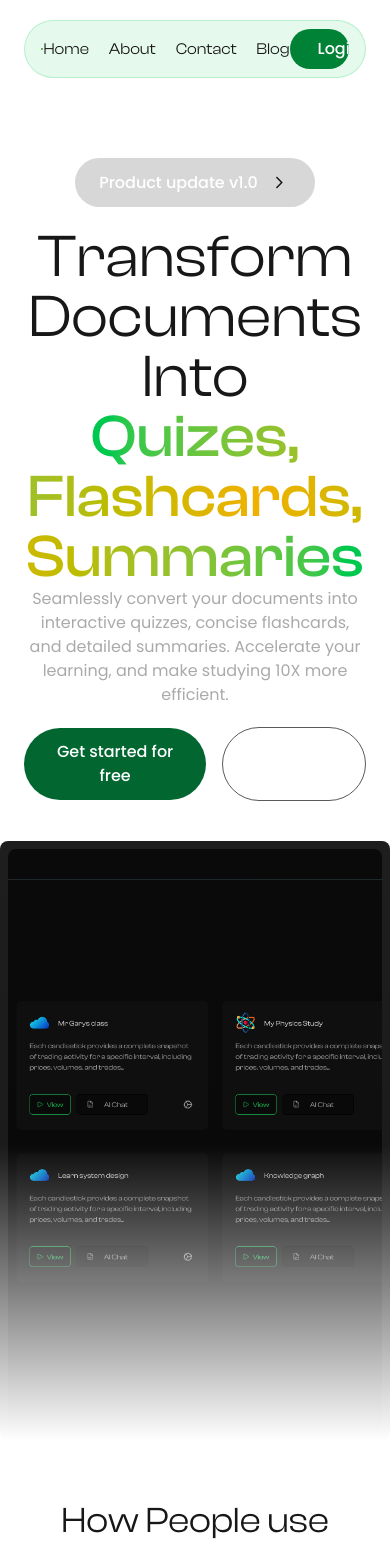
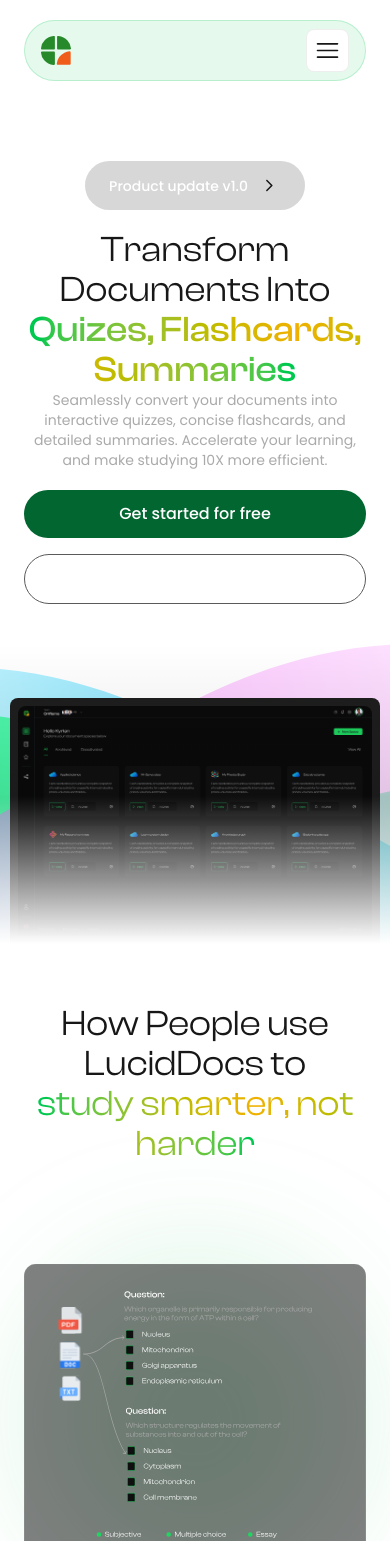
Before and after one commit to Codebee50/luciddocs-frontend, a Next.js app: page / in a window 390 px wide. Shown: the top 1541 px of the page. Built offline with nearby package versions, Linux system fonts and the light colour scheme.

Commit message:
make landing page responsive

```diff
--- a/components/Nav.tsx
+++ b/components/Nav.tsx
@@ -1,6 +1,7 @@
 import React from "react";
 import Image from "next/image";
 import Link from "next/link";
+import { RxHamburgerMenu } from "react-icons/rx";
 
 const Nav = () => {
   const navItems = [
@@ -22,14 +23,14 @@
     },
   ];
   return (
-    <div className="flex flex-row justify-between w-full max-w-[1000px] mx-auto bg-green-500/10 border border-green-500/20 backdrop-blur-sm rounded-full px-4 py-2">
+    <div className="flex flex-row items-center justify-between w-full max-w-[1000px] mx-auto bg-green-500/10 border border-green-500/20 backdrop-blur-sm rounded-full px-4 py-2">
       <div className="flex flex-row items-center gap-6">
         <div className="flex items-center gap-2">
           <Image src="/lucidlogo.svg" alt="logo" width={30} height={30} />
         </div>
       </div>
 
-      <div className="flex items-center gap-5">
+      <div className="flex items-center gap-5 max-sm:hidden">
         {navItems.map((item) => (
           <Link
             href={item.href}
@@ -41,25 +42,13 @@
         ))}
       </div>
 
-      {/* <Link
-        href="/login"
-        className="font-clash bg-green-500 px-6 py-2 rounded-lg text-background font-medium"
-      >
-        Login
-      </Link> */}
-
-      {/* <Link
-        href="/login"
-        className="relative inline-flex items-center justify-center px-10 py-3 overflow-hidden font-mono font-medium tracking-tighter text-white bg-gray-600/30 rounded-lg group"
-      >
-        <span className="absolute w-0 h-0 transition-all duration-500 ease-out bg-green-500 rounded-full group-hover:w-56 group-hover:h-56"></span>
-        <span className="absolute inset-0 w-full h-full -mt-1 rounded-lg opacity-30 bg-gradient-to-b from-transparent via-transparent to-gray-700"></span>
-        <span className="relative">Login</span>
-      </Link> */}
+      <div className="bg-background rounded-lg p-2 border border-denary/20 max-sm:block hidden">
+        <RxHamburgerMenu size={25} />
+      </div>
 
       <Link
         href="/login"
-        className="relative rounded-full px-7 py-2 overflow-hidden group bg-green-700 relative hover:bg-gradient-to-r hover:from-green-500 hover:to-green-400 text-white hover:ring-2 hover:ring-offset-2 hover:ring-green-400 transition-all ease-out duration-300"
+        className="relative max-sm:hidden rounded-full px-7 py-2 overflow-hidden group bg-green-700 relative hover:bg-gradient-to-r hover:from-green-500 hover:to-green-400 text-white hover:ring-2 hover:ring-offset-2 hover:ring-green-400 transition-all ease-out duration-300"
       >
         <span className="absolute right-0 w-8 h-32 -mt-12 transition-all duration-1000 transform translate-x-12 bg-white opacity-10 rotate-12 group-hover:-translate-x-40 ease"></span>
         <span className="relative text-white font-medium">Login</span>
--- a/components/landing/BenefitBlock.tsx
+++ b/components/landing/BenefitBlock.tsx
@@ -54,8 +54,8 @@
       viewport={{ once: true, amount: 0.2 }}
     >
       <div
-        className={`flex flex-row items-center justify-between gap-10 ${
-          direction === "right" ? "flex-row-reverse" : ""
+        className={`flex flex-col md:flex-row items-center justify-between gap-10 ${
+          direction === "right" ? "flex-col md:flex-row-reverse" : ""
         }`}
       >
         <motion.div className="relative w-full flex-1" variants={imageVariant}>
--- a/sections/Benefits.jsx
+++ b/sections/Benefits.jsx
@@ -64,19 +64,19 @@
           viewport={{ once: true, amount: 0.15 }}
         >
           <motion.div
-            className="flex flex-3 min-h-[400px] bg-[#101011] rounded-lg flex-row items-center gap-4 pl-8"
+            className="flex flex-3 min-h-[400px] bg-[#101011] rounded-lg flex-col md:flex-row items-center gap-4 pl-8"
             initial={{ opacity: 0, scale: 0.97, x: -30 }}
             whileInView={{ opacity: 1, scale: 1, x: 0 }}
             transition={{ duration: 0.8, ease: "easeOut", delay: 0.1 }}
             viewport={{ once: true, amount: 0.2 }}
           >
             <motion.div
-              className="flex flex-col flex-1 gap-6"
+              className="flex flex-col flex-1 gap-6 py-7"
               variants={{
                 hidden: {},
                 visible: {
-                  transition: { staggerChildren: 0.12 }
-                }
+                  transition: { staggerChildren: 0.12 },
+                },
               }}
               initial="hidden"
               whileInView="visible"
@@ -105,7 +105,7 @@
               </motion.div>
 
               <motion.h1
-                className="text-white text-4xl font-clash gradient-text"
+                className="text-white text-2xl sm:text-4xl font-clash gradient-text"
                 initial={{ opacity: 0, y: 30 }}
                 animate={{ opacity: 1, y: 0 }}
                 transition={{ duration: 0.7, ease: "easeOut", delay: 0.34 }}
--- a/sections/HeroSection.tsx
+++ b/sections/HeroSection.tsx
@@ -62,7 +62,7 @@
               variants={fadeUpVariant as Variants}
             >
               <motion.p
-                className="font-medium text-white"
+                className="font-medium text-white max-sm:text-sm"
                 variants={fadeVariant as Variants}
                 transition={{ delay: 0.15 }}
               >
@@ -76,7 +76,7 @@
               </motion.span>
             </motion.div>
             <motion.h1
-              className="text-6xl text-center mt-5 capitalize font-clash"
+              className="text-4xl md:text-6xl text-center mt-5 capitalize font-clash"
               variants={fadeUpVariant as Variants}
               transition={{ delay: 0.23 }}
             >
@@ -92,19 +92,21 @@
               </span>
             </h1> */}
             <motion.p
-              className="text-center max-w-[700px] mx-auto text-[#AAAAAA]"
+              className="text-center max-w-[700px] mx-auto text-[#AAAAAA] max-sm:text-sm"
               variants={fadeUpVariant as Variants}
               transition={{ delay: 0.34 }}
             >
-              Seamlessly convert your documents into interactive quizzes, concise flashcards, and detailed summaries. Accelerate your learning, and make studying 10X more efficient.
+              Seamlessly convert your documents into interactive quizzes,
+              concise flashcards, and detailed summaries. Accelerate your
+              learning, and make studying 10X more efficient.
             </motion.p>
             <motion.div
-              className="flex flex-row items-center justify-center gap-4 mt-5"
+              className="flex flex-row items-center justify-center gap-4 mt-5 flex-wrap"
               variants={fadeUpVariant as Variants}
               transition={{ delay: 0.48 }}
             >
               <motion.button
-                className="bg-green-800 text-white px-6 py-3 rounded-full font-medium"
+                className="bg-green-800 text-white px-6 py-3 rounded-full font-medium text-nowrap max-sm:w-full"
                 variants={popVariant as Variants}
                 whileHover={{ scale: 1.04 }}
                 whileTap={{ scale: 0.98 }}
@@ -112,7 +114,7 @@
                 Get started for free
               </motion.button>
               <motion.button
-                className="bg-transparent border border-[#5A5A5A] text-white px-6 py-3 rounded-full font-medium"
+                className="bg-transparent border border-[#5A5A5A] text-white px-6 py-3 rounded-full font-medium text-nowrap max-sm:w-full"
                 variants={popVariant as Variants}
                 whileHover={{ scale: 1.04 }}
                 whileTap={{ scale: 0.98 }}
@@ -138,12 +140,12 @@
             alt="hero-section-image"
             width={1000}
             height={1000}
-            className="w-full min-h-[500px] object-cover object-top z-0"
+            className="w-full min-h-[300px] lg:min-h-[500px] object-cover object-top z-0"
           />
         </motion.div>
 
         <motion.div
-          className="w-full max-w-[1000px] mx-auto h-[80vh] max-h-[600px] rounded-lg p-2 z-10 bg-[#1E1E1E] self-end"
+          className="w-[95%] lg:w-full max-w-[1000px] mx-auto lg:h-[80vh] max-h-[600px] rounded-t-lg p-2 z-10 bg-[#1E1E1E] self-end "
           initial={{ opacity: 0, y: 60, scale: 0.98 }}
           whileInView={{ opacity: 1, y: 0, scale: 1 }}
           transition={{ duration: 0.92, ease: "easeOut", delay: 0.2 }}
@@ -154,12 +156,12 @@
             alt="hero-section-image"
             width={1000}
             height={1000}
-            className="w-full h-full object-cover object-top rounded-lg"
+            className="w-full h-full object-cover object-top rounded-t-lg"
           />
         </motion.div>
 
         <motion.div
-          className="bg-linear-to-b from-transparent via-black/10 to-background absolute inset-0 z-10"
+          className="bg-linear-to-b from-transparent via-black/10 to-background absolute inset-0 z-20"
           initial={{ opacity: 0 }}
           animate={{ opacity: 1 }}
           transition={{ duration: 1.2, ease: "easeOut", delay: 0.35 }}
--- a/sections/HowItWorks.tsx
+++ b/sections/HowItWorks.tsx
@@ -84,7 +84,7 @@
       whileInView="visible"
       viewport={{ once: true, amount: 0.3 }}
     >
-      <div className="w-full grid grid-cols-2 gap-20 items-center justify-center">
+      <div className="w-full grid grid-cols-1 lg:grid-cols-2 gap-20 items-center justify-center">
         <div className="flex flex-col gap-3">
           <motion.h2
             className="text-4xl  font-clash gradient-text"
@@ -151,10 +151,10 @@
                     }}
                     viewport={{ once: true, amount: 0.6 }}
                   >
-                    <step.icon className="w-6 h-6" />
+                    <step.icon className="w-4 sm:w-6 h-4 sm:h-6" />
                   </motion.div>
                   <div>
-                    <h3 className="text-xl font-clash">{step.title}</h3>
+                    <h3 className="sm:text-xl font-clash">{step.title}</h3>
                     <p className="text-sm text-gray-500">
                       {step.short_description}
                     </p>
@@ -178,7 +178,7 @@
               alt="How It Works"
               width={500}
               height={500}
-              className="rounded-xl h-[400px] object-bottom object-cover flex-1"
+              className="rounded-xl h-[200px] lg:h-[400px] object-bottom object-cover flex-1"
             />
           </motion.div>
           {/* <Image src="/images/girloutdoorstudy.webp" alt="How It Works" width={500} height={500} className="rounded-xl h-[400px] object-bottom object-cover flex-1" /> */}
@@ -193,7 +193,7 @@
               alt="How It Works"
               width={500}
               height={500}
-              className="rounded-xl h-[600px] object-bottom object-cover flex-1"
+              className="rounded-xl h-[300px] lg:h-[600px] object-bottom object-cover flex-1"
             />
           </motion.div>
 
```
